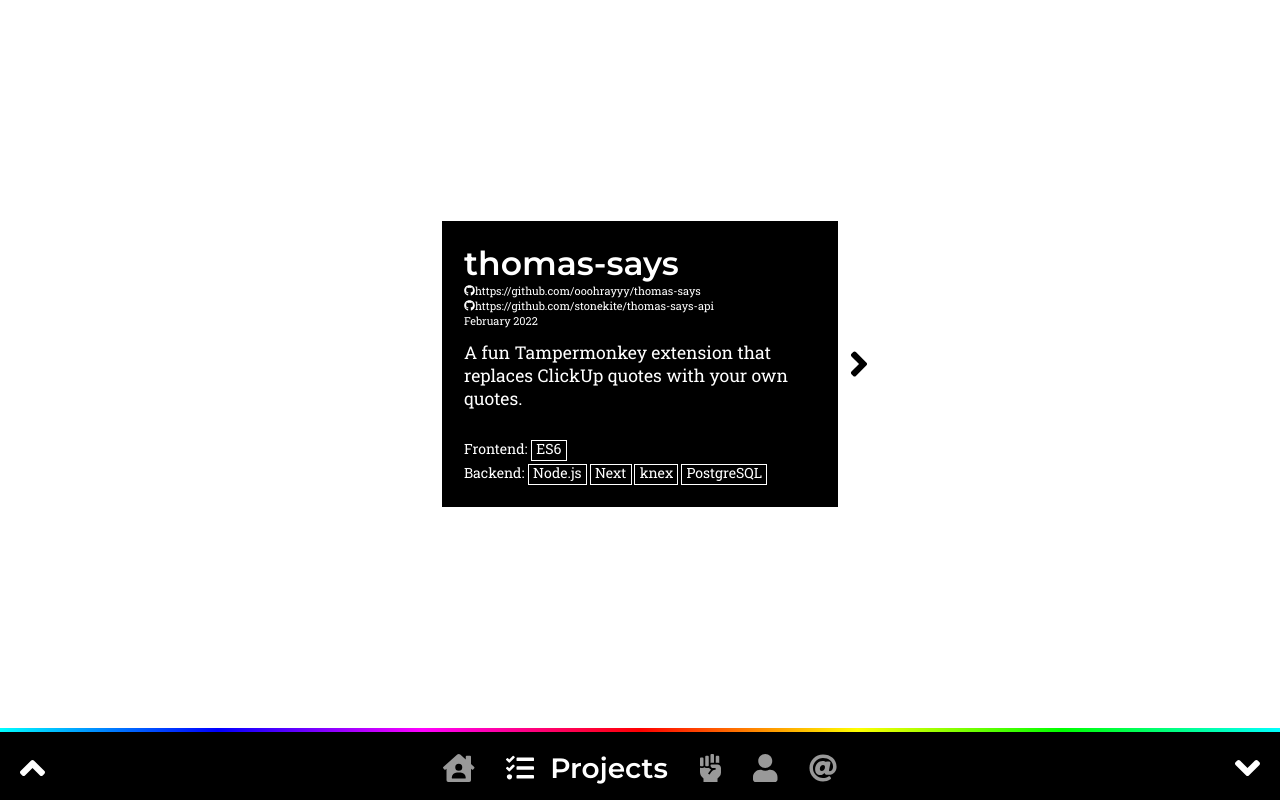
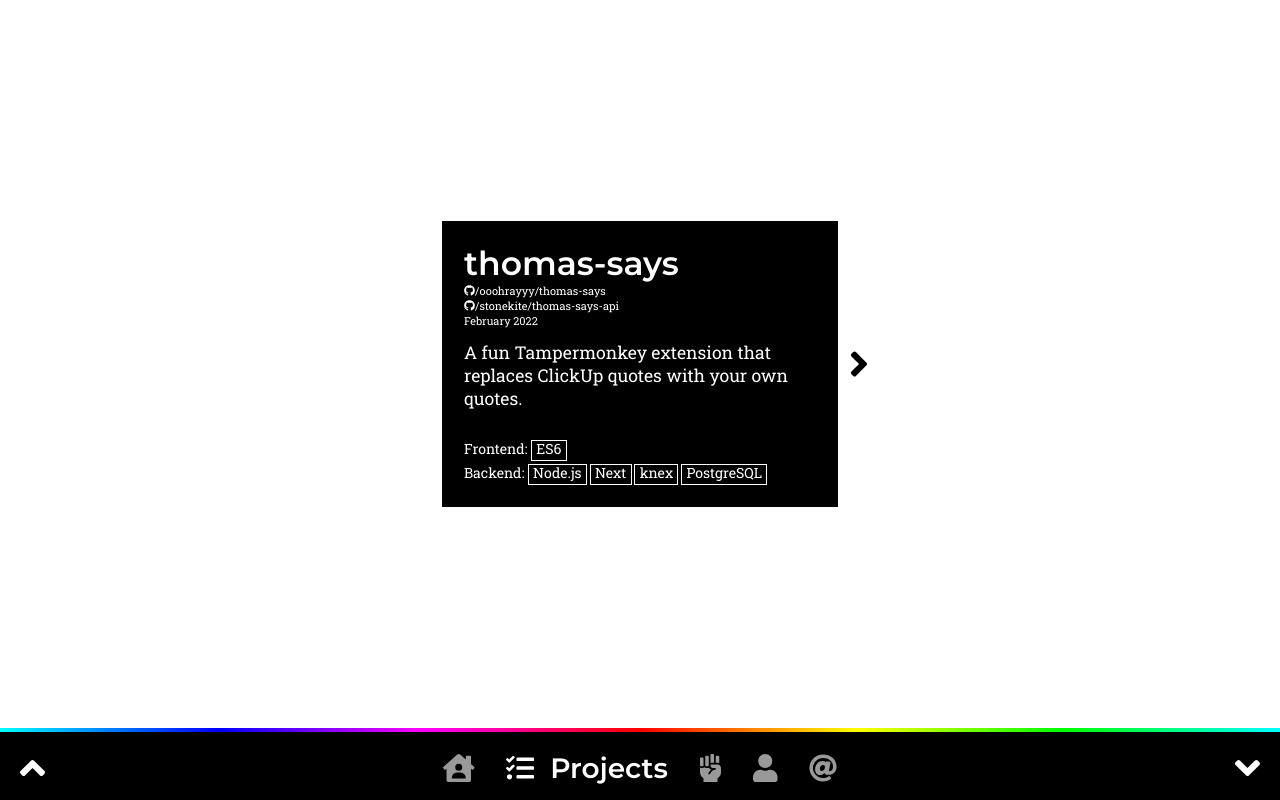
Before and after one commit to thatssosanya/alexmazurenko, a Next.js app: page / in a window 1280 px wide. Both pictures are taken after a click on the element "Projects". Shown: the part 800-1600 px from the top of the page. Built offline with nearby package versions, Linux system fonts and the light colour scheme.

Commit message:
fixed github link generation

```diff
--- a/components/Projects/Project.js
+++ b/components/Projects/Project.js
@@ -1,4 +1,4 @@
-import React, { useRef, useEffect } from "react"
+import React, { useMemo, useRef, useEffect } from "react"
 import Tag from "../Tag"
 import PropTypes from "prop-types"
 import styled from "styled-components"
@@ -75,7 +75,10 @@
     other
   } = project
 
-  const httpsGithub = github?.length && github.map(link => `https://github.com${link}`)
+  const httpsGithub = useMemo(() => github?.length && github.map(path => ({
+    href: `https://github.com${path}`,
+    path: path
+  })), [github])
 
   const ref = useRef(null)
   useEffect(() => {
@@ -100,13 +103,13 @@
           <div className="Github">
             {
               httpsGithub.map(link => (
-                <React.Fragment key={ link }>
+                <React.Fragment key={ link.path }>
                   <a
-                    href={ link }
+                    href={ link.href }
                     target="_blank"
                     rel="noreferrer"
                   >
-                    <FontAwesomeIcon icon={ faGithub } />{ link }
+                    <FontAwesomeIcon icon={ faGithub } />{ link.path }
                   </a>
                 </React.Fragment>
               ))
```
